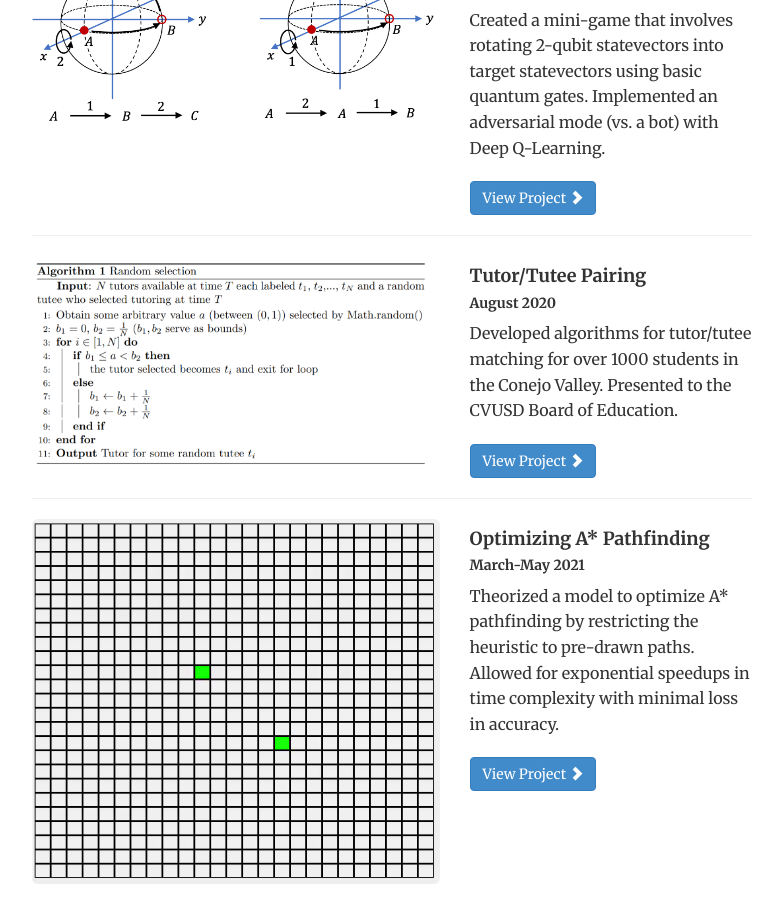
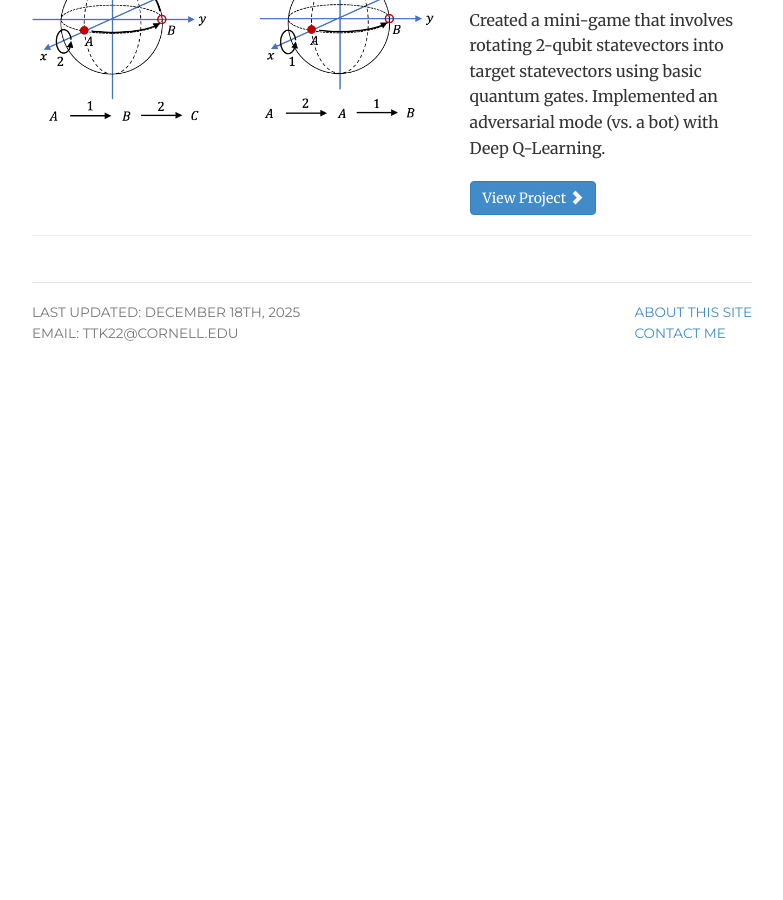
Before and after one commit to tylertking/tylertking.github.io, a Jekyll site: the page built from projects/software/index.html, in a window 1280 px wide and 900 px high, scrolled down 1353 px. Shown: the whole window, without its empty margins (248-1031 px from the left). Built offline with Jekyll 4.4.1, drawn with Linux system fonts in a browser that asks for light colours; after the commit the page ends 1758 px from its top, so only the background shows below that.

Commit message:
update ICT work

```diff
--- a/projects/software/index.html
+++ b/projects/software/index.html
@@ -19,8 +19,8 @@ description: Software Projects of Tyler King
 
     {% include project-blurb.html preview="rotation-angle-not-a-vector.png" inDepth="https://github.com/anish-shanbhag/2022_microsoft_ionq_challenge" title="iQuHACK Hackathon Submission" subtitle="January 2022" description= "Created a mini-game that involves rotating 2-qubit statevectors into target statevectors using basic quantum gates. Implemented an adversarial mode (vs. a bot) with Deep Q-Learning."%}
 
-    {% include project-blurb.html preview="unnamed.png" inDepth="CVUSD Tutoring.pdf" title="Tutor/Tutee Pairing" subtitle="August 2020" description= "Developed algorithms for tutor/tutee matching for over 1000 students in the Conejo Valley. Presented to the CVUSD Board of Education."%}
+    <!-- {% include project-blurb.html preview="unnamed.png" inDepth="CVUSD Tutoring.pdf" title="Tutor/Tutee Pairing" subtitle="August 2020" description= "Developed algorithms for tutor/tutee matching for over 1000 students in the Conejo Valley. Presented to the CVUSD Board of Education."%}
 
-    {% include project-blurb.html preview="6CB5.gif" inDepth="https://github.com/anish-shanbhag/incremental-pathfinding" title="Optimizing A* Pathfinding" subtitle="March-May 2021" description= "Theorized a model to optimize A* pathfinding by restricting the heuristic to pre-drawn paths. Allowed for exponential speedups in time complexity with minimal loss in accuracy."%}
+    {% include project-blurb.html preview="6CB5.gif" inDepth="https://github.com/anish-shanbhag/incremental-pathfinding" title="Optimizing A* Pathfinding" subtitle="March-May 2021" description= "Theorized a model to optimize A* pathfinding by restricting the heuristic to pre-drawn paths. Allowed for exponential speedups in time complexity with minimal loss in accuracy."%} -->
 
 </div>
--- a/research/index.html
+++ b/research/index.html
@@ -23,12 +23,24 @@ description: Research Experience of Tyler King
 {% include project-blurb.html inDepth="https://github.com/mcmahon-lab/cim-optimizer" preview="nativeQUBOthing.PNG" title="cim-optimizer" description="Open-source repository that simulates the dynamics of various CIM solvers."%}
 {% include project-blurb.html preview="arcbasedcoupling.png"  title="Benchmarking the Coherent Ising Machine for Vehicle Routing Problems with Time Windows" description="Testing various VRPTW implementations on simulated CIM code for large-scale instances. <b> AVAILABLE UPON REQUEST. </b>"%}
 
+<!-- <h2>Computational Imaging Lab</h2>
+<p></p>
+<p> Humans tend to leverage various heuristics in their optimization of dependent choices. We apply various neural networks along with older statistical models like logistical regression to capture this behaviour using cognitive biases such as loss aversion and anchoring. </p>
+{% include project-blurb.html inDepth="ICT/complex_choices.html" preview="landscapePicture2 (1).png" title="An Experimental Method for Studying Complex Choices" description="To better understand how humans approach complex decisions, we introduce an experimental paradigm that involves rotating dials that control the dimension of a nonlinear problem, along with analyzing these results."%} -->
+
+<!-- <h2>Helbling Lab</h2>
+<p></p>
+<p> Humans tend to leverage various heuristics in their optimization of dependent choices. We apply various neural networks along with older statistical models like logistical regression to capture this behaviour using cognitive biases such as loss aversion and anchoring. </p>
+{% include project-blurb.html inDepth="ICT/complex_choices.html" preview="landscapePicture2 (1).png" title="An Experimental Method for Studying Complex Choices" description="To better understand how humans approach complex decisions, we introduce an experimental paradigm that involves rotating dials that control the dimension of a nonlinear problem, along with analyzing these results."%} -->
+
+
 <h2>Institute for Creative Technologies</h2>
 <p></p>
 <p> Humans tend to leverage various heuristics in their optimization of dependent choices. We apply various neural networks along with older statistical models like logistical regression to capture this behaviour using cognitive biases such as loss aversion and anchoring. </p>
 {% include project-blurb.html inDepth="ICT/complex_choices.html" preview="landscapePicture2 (1).png" title="An Experimental Method for Studying Complex Choices" description="To better understand how humans approach complex decisions, we introduce an experimental paradigm that involves rotating dials that control the dimension of a nonlinear problem, along with analyzing these results."%}
+{% include project-blurb.html inDepth="ICT/complex_task_classification.html" preview="complex_task_classification_pipeline.pdf" title="We frame detecting AI assistance as a classification problem and show that by preprocessing abstract task data into four image-based representations plus a time-series encoding of users’ exploration/exploitation, standard deep learning models can accurately detect AI aid."%}
 
-<h2>Past Summer Research</h2>
+<!-- <h2>Past Summer Research</h2>
 <p></p>
 <p>  </p>
 
@@ -43,4 +55,4 @@ description: Research Experience of Tyler King
 <p>My work at Space Systems Design Studio (SSDS) involved working with Cislunar Explorer's satellite and ground station to make sure that the two were correctly performing their tasks. My efforts were initially devoted towards hardware, and thus I focused heavily on making sure our individual ground station components were working and testing the uplinking and downlinking processes between our model satellite (flatsat) and our ground station. Over time, I began moving more into software, initially working with registration key manipulation to fix our encryption scheme for downlinking and eventually moving onto the optical navigation subteam, where I worked on dynamic position estimation and testing for our satellite using <b>unscented Kalman filters</b>. </p>
 
 {% include project-blurb.html inDepth="cislunar/Cislunar_Explorers_Semester_Report_SP22.pdf" preview="Trajectory UKF flowchart (1).png" title="Spring 2022 End of Semester Report: Optical Navigation subteam" description="Encompasses work I did for optical navigation with a heavy focus on unscented Kalman filter analysis and unit testing."%}
-{% include project-blurb.html inDepth="cislunar/Cislunar_Explorers_Semester_Report_FA21.pdf" preview="Image from iOS.jpg" title="Fall 2021 End of Semester Report: Communications subteam" description="Encompasses work I did for the ground station and telemetry for satellite uplinking/downlinking."%}
+{% include project-blurb.html inDepth="cislunar/Cislunar_Explorers_Semester_Report_FA21.pdf" preview="Image from iOS.jpg" title="Fall 2021 End of Semester Report: Communications subteam" description="Encompasses work I did for the ground station and telemetry for satellite uplinking/downlinking."%} -->
```
Also changed, not shown: research/ICT/complex_task_classification.html (added, +30 -0 lines), 1 other file.
